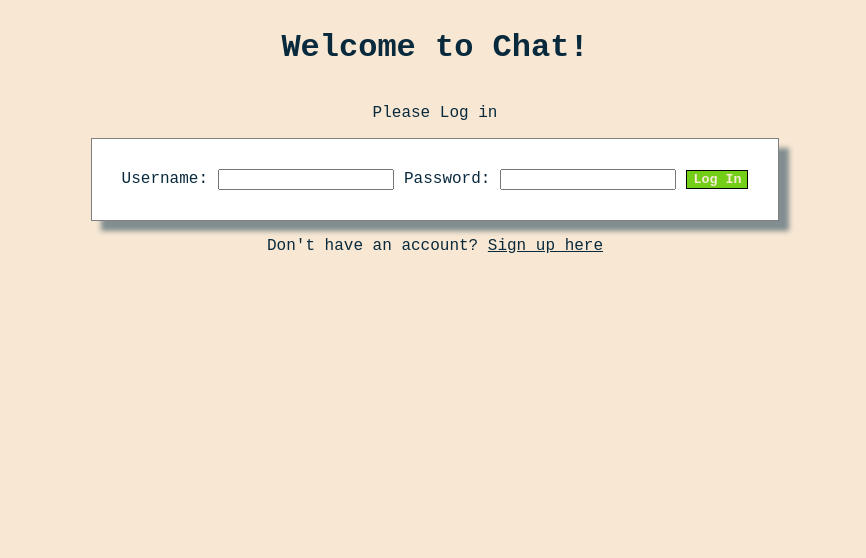
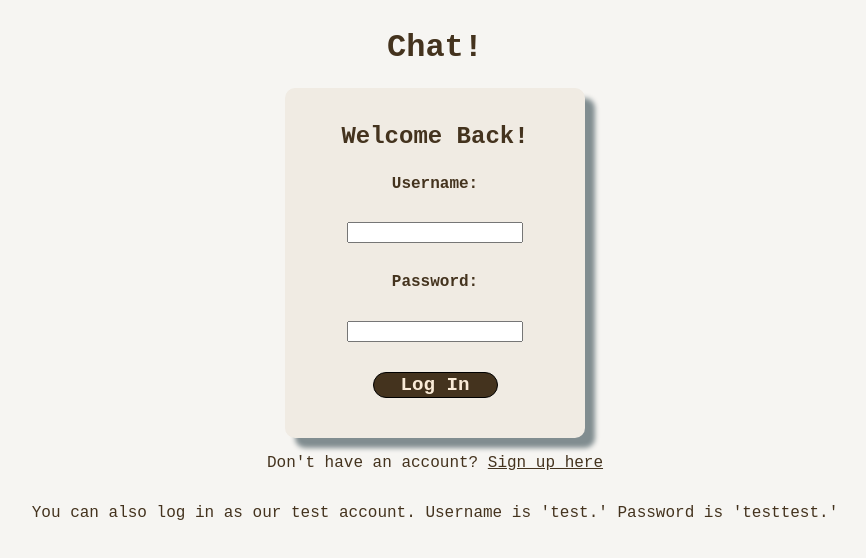
Before and after one commit to dp-beck/chat-app-frontend, a React (Vite) app: page /login in a window 1280 px wide. Shown: the top 558 px of the page, without its empty margins (205-1071 px from the left). Built offline with nearby package versions, Linux system fonts and the light colour scheme; no server answers.

Commit message:
fixed styling on login page

```diff
--- a/src/index.css
+++ b/src/index.css
@@ -1,14 +1,19 @@
 * {
     font-family: 'Courier New', Courier, monospace;
-    color: #092a3d;
+    color: #44331e;
 }
 
 body {
-    background-color: #f7e7d3;
+    background-color: #F6F5F2;
+}
+
+h2 {
+    margin: 0;
 }
 
 label {
     padding: 5px;
+    font-weight: 600;
 }
 
 input {
@@ -16,10 +21,20 @@ input {
 }
 
 input[type='submit'], button {
-    background-color: rgb(115, 206, 24);
+    background-color: #44331e;
     color: antiquewhite;
     font-weight: 600;
+    font-size: larger;
     border: 1px solid black;
+    width: 50%;
+    border-radius: 15px;
+    transition: 0.3s;
+}
+
+input[type='submit']:hover, button:hover {
+    cursor:pointer;
+    background-color: darkgreen;
+
 }
 
 .login {
@@ -31,10 +46,16 @@ input[type='submit'], button {
 }
 
 .login_form {
-    border: 1px solid gray;
+    display: flex;
+    flex-direction: column;
+    justify-content: space-around;
+    align-items: center;
+    border-radius: 10px;
     padding: 25px;
-    background-color: white;
+    background-color: #F0EBE3;
     box-shadow: 10px 10px 5px 0px #818D90;
+    width: 250px;
+    height: 300px;
 }
 
 .root {
--- a/src/main.jsx
+++ b/src/main.jsx
@@ -8,8 +8,11 @@ import Chatroom from './routes/chatroom.jsx';
 import Signup from './routes/signup.jsx';
 import Profile from './routes/profile.jsx';
 
+const backendDev = 'http://localhost:3000';
+const backendProd = 'https://chat-app-backend-o1po.onrender.com';
+
 const loader = async () => {
-  const response = await fetch('https://chat-app-backend-o1po.onrender.com/api/protected', {
+  const response = await fetch(backendDev + '/api/protected', {
     headers: {
       Authorization: `Bearer ${localStorage.token}`,
     }
--- a/src/routes/chatroom.jsx
+++ b/src/routes/chatroom.jsx
@@ -2,8 +2,11 @@ import { useState, useEffect } from "react";
 import { useLocation, useOutletContext } from "react-router-dom";
 import { io } from "socket.io-client";
 
+const backendDev = 'http://localhost:3000';
+const backendProd = 'https://chat-app-backend-o1po.onrender.com';
+
 //HAVE BASIC SOCKET CONNECTION ESTABLISHED NOW NEED TO MAKE IT WORK FOR ME
-const socket = io('https://chat-app-backend-o1po.onrender.com/');
+const socket = io(backendDev);
 
 export default function Chatroom() {
 
@@ -14,11 +17,11 @@ export default function Chatroom() {
     const [ chatroomID, setChatroomID ] = useState();
 
     useEffect(() => {
-        fetch(`https://chat-app-backend-o1po.onrender.com/api/chatrooms/${user.user_name}/${state.otherUser.user_name}`)
+        fetch(backendDev + `/api/chatrooms/${user.user_name}/${state.otherUser.user_name}`)
             .then((res) => {
                 if (res.status === 404) {
                     setChatroomMessages([]);
-                    fetch(`https://chat-app-backend-o1po.onrender.com/api/chatrooms/create`, {
+                    fetch(backendDev + `/api/chatrooms/create`, {
                         method: 'POST',
                         body: JSON.stringify({
                             user1: user._id,
@@ -47,7 +50,7 @@ export default function Chatroom() {
     }, [user.user_name, state.otherUser.user_name]);
 
     const createNewMessage = (e) => {
-        fetch(`https://chat-app-backend-o1po.onrender.com/api/messages/create`, {
+        fetch(backendDev + `/api/messages/create`, {
             method: 'POST',
             body: JSON.stringify({
                 message: e.target[0].value,
@@ -64,7 +67,7 @@ export default function Chatroom() {
             return data._id;
         })
         .then((messageID) => {
-            fetch(`https://chat-app-backend-o1po.onrender.com/api/chatrooms/${chatroomID}/update`, {
+            fetch(backendDev + `/api/chatrooms/${chatroomID}/update`, {
                 method: 'POST',
                 body: JSON.stringify({
                     newMessage: messageID,
@@ -73,7 +76,7 @@ export default function Chatroom() {
                     "Content-Type": "application/json;charset=utf-8",
                 },
             })
-            socket.emit("newMessageSent", {id: messageID, timeStamp:new Date(), message: e.target[0].value, author: user.user_name});
+            socket.emit("chat message", {id: messageID, timeStamp:new Date(), message: e.target[0].value, author: user.user_name});
         })
 
     };
@@ -83,7 +86,7 @@ export default function Chatroom() {
         createNewMessage(e);
     };
 
-    socket.on('newMessageReceived', (arg) => {
+    socket.on('chat message', (arg) => {
         setChatroomMessages([...chatroomMessages, arg]);
     });
 
--- a/src/routes/login.jsx
+++ b/src/routes/login.jsx
@@ -1,12 +1,15 @@
 import { useState } from 'react';
 import { Navigate, Link } from 'react-router-dom';
+
+const backendDev = 'http://localhost:3000';
+const backendProd = 'https://chat-app-backend-o1po.onrender.com';
 
 function Login() {
 
     const [user, setUser] = useState();
 
     const loginUser = (e) => {
-      fetch('https://chat-app-backend-o1po.onrender.com/api/users/login', {
+      fetch(backendDev + '/api/users/login', {
         method: 'POST',
         body: JSON.stringify({
           user_name: e.target[0].value,
@@ -33,9 +36,10 @@ function Login() {
 
     return (
       <div className='login'>
-        <h1>Welcome to Chat!</h1>
-        <p>Please Log in</p>
+        <h1>Chat!</h1>
         <form onSubmit={handleSubmit} className='login_form'>
+
+          <h2>Welcome Back!</h2>
           <label htmlFor="user_name">Username:</label>
           <input type="text" name="user_name" id="user_name" />
 
@@ -46,6 +50,7 @@ function Login() {
         </form>
         {/* eslint-disable-next-line react/no-unescaped-entities*/}
         <p>Don't have an account? <Link to='/signup'>Sign up here</Link></p>
+        <p>You can also log in as our test account. Username is 'test.' Password is 'testtest.' </p>
         {user && (<Navigate to='/' replace={true} />)}
       </div>
     )
--- a/src/routes/profile.jsx
+++ b/src/routes/profile.jsx
@@ -1,5 +1,8 @@
 import { useState } from "react";
 import { useLoaderData, Navigate } from "react-router-dom";
+
+const backendDev = 'http://localhost:3000';
+const backendProd = 'https://chat-app-backend-o1po.onrender.com';
 
 function Profile() {
 
@@ -12,7 +15,7 @@ function Profile() {
     const [email, setEmail] = useState(user.email);
 
     const updateUser = () => {
-        fetch(`https://chat-app-backend-o1po.onrender.com/api/users/${user._id}/update`, {
+        fetch(backendDev + `/api/users/${user._id}/update`, {
             method: 'POST',
             body: JSON.stringify({
               user_name: user.user_name,
--- a/src/routes/root.jsx
+++ b/src/routes/root.jsx
@@ -1,5 +1,8 @@
 import { useState, useEffect } from "react";
 import { useLoaderData, Outlet, Link, Navigate } from "react-router-dom";
+
+const backendDev = 'http://localhost:3000';
+const backendProd = 'https://chat-app-backend-o1po.onrender.com';
 
 export default function Root() {
 
@@ -9,7 +12,7 @@ export default function Root() {
     const [signedOut, setSignedOut ] = useState(false);
 
     useEffect(() => {
-        fetch('https://chat-app-backend-o1po.onrender.com/api/users')
+        fetch(backendDev + '/api/users')
             .then((res) => {
                 return res.json();
             })
--- a/src/routes/signup.jsx
+++ b/src/routes/signup.jsx
@@ -1,12 +1,15 @@
 import { useState } from "react";
 import { Navigate } from "react-router-dom";
+
+const backendDev = 'http://localhost:3000';
+const backendProd = 'https://chat-app-backend-o1po.onrender.com';
 
 function Signup() {
 
     const [userCreated, setUserCreated] = useState(false);
 
     const createUser = (e) => {
-        fetch('https://chat-app-backend-o1po.onrender.com/api/users/create', {
+        fetch(backendDev + '/api/users/create', {
               method: 'POST',
               body: JSON.stringify({
                 user_name: e.target[0].value,
```
Also changed, not shown: public/chat-icon-2.svg (added).
